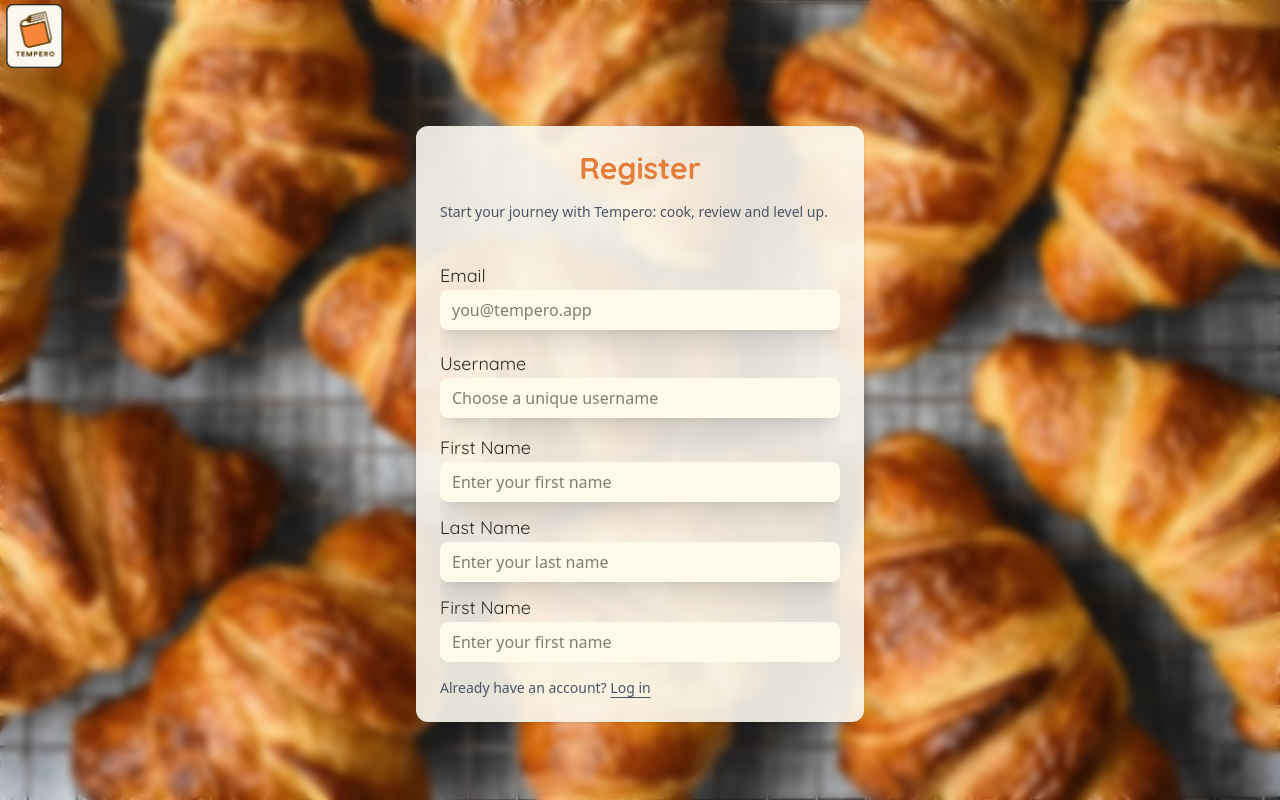
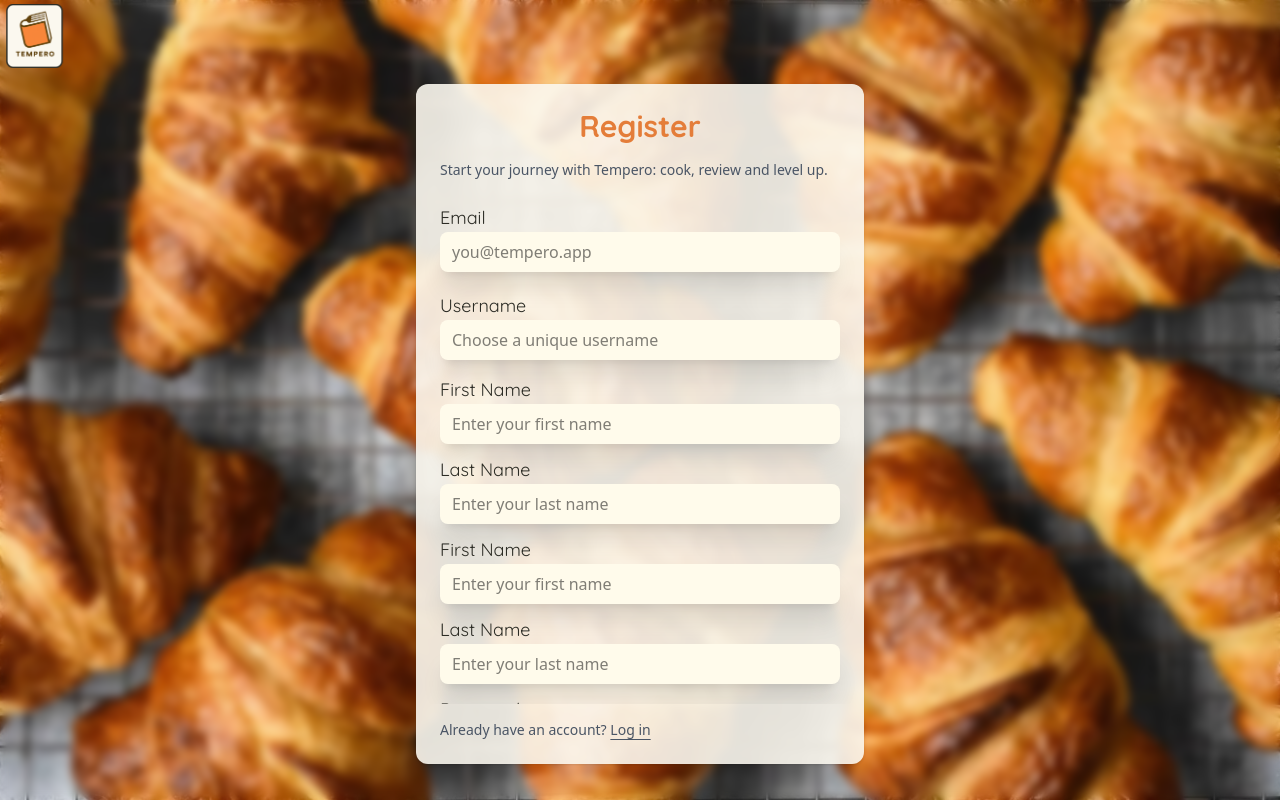
Before and after one commit to MESW-LES-2025/Tempero, a React (Vite) app in the folder tempero/: page /register in a window 1280 px wide. Built offline with nearby package versions, Linux system fonts and the light colour scheme.

Commit message:
form size fixed and login page bg also fixed

```diff
--- a/tempero/src/pages/LoginPage.tsx
+++ b/tempero/src/pages/LoginPage.tsx
@@ -104,8 +104,8 @@ export default function LoginPage() {
     false;
 
   return (
-    <div className="relative min-h-screen flex items-center justify-center bg-[url('/images/croissant-bg.jpg')] bg-cover bg-center">
-            <div className="logo absolute top-1 left-1 z-10 ">
+    <div className="fixed min-h-screen min-w-screen px-2 flex items-center justify-center bg-[url('/images/croissant-bg.jpg')] bg-cover bg-center">
+      <div className="logo fixed top-1 left-1 z-10 ">
         <img src="/images/logo.png" alt="Tempero Logo" className="h-16" />
       </div>
       <div className="absolute inset-0 backdrop-blur-xs pointer-events-none"></div>
--- a/tempero/src/pages/RegisterPage.tsx
+++ b/tempero/src/pages/RegisterPage.tsx
@@ -129,15 +129,15 @@ useEffect(() => {
   }
 
   return (
-    <div className="fixed  min-h-screen min-w-screen flex items-center justify-center bg-[url('/images/croissant-bg.jpg')] bg-cover bg-center ">
+    <div className="fixed  min-h-screen min-w-screen px-2 flex items-center justify-center bg-[url('/images/croissant-bg.jpg')] bg-cover bg-center ">
       <div className="logo fixed top-1 left-1 z-10 ">
         <img src="/images/logo.png" alt="Tempero Logo" className="h-16" />
       </div>
       <div className="absolute inset-0  backdrop-blur-xs  pointer-events-none"></div>
       <div className="mx-auto mt-12 max-w-md ">
-        <div className="max-h-[80vh]  rounded-xl  bg-bright/90 p-6 shadow-sm  bg-fixed bg-no-scroll relative z-10 overflow-visible">
+        <div className="max-h-[85vh] flex flex-col rounded-xl bg-bright/90 p-6 shadow-sm bg-fixed bg-no-scroll relative z-10 overflow-visible">
             <h1 className="mb-4 text-3xl font-bold font-heading text-main text-center">Register</h1>
-          <p className="mb-10 text-sm text-gray-600">
+          <p className="mb-6 text-sm text-gray-600">
             Start your journey with Tempero: cook, review and level up.
           </p>
 
@@ -149,7 +149,7 @@ useEffect(() => {
 
           <form
             onSubmit={handleRegister}
-            className="space-y-4 max-h-100 w-1/1 overflow-y-auto overflow-x-visible custom-scroll"
+            className="space-y-4 -mx-6 px-6 flex-1 min-h-0 w-full+6 overflow-y-auto overflow-x-visible custom-scroll"
             noValidate
           >
             <div className="space-y-1 mb-5">
@@ -286,7 +286,7 @@ useEffect(() => {
                   {showPass ? "Hide" : "Show"}
                 </button>
               </div>
-              <p className="text-xs text-gray-500 mt-4 mb-15">
+              <p className="text-xs text-gray-500 mt-4 mb-5">
                 Use at least 8 characters. Consider a mix of letters, numbers, and symbols.
               </p>
             </div>
```
